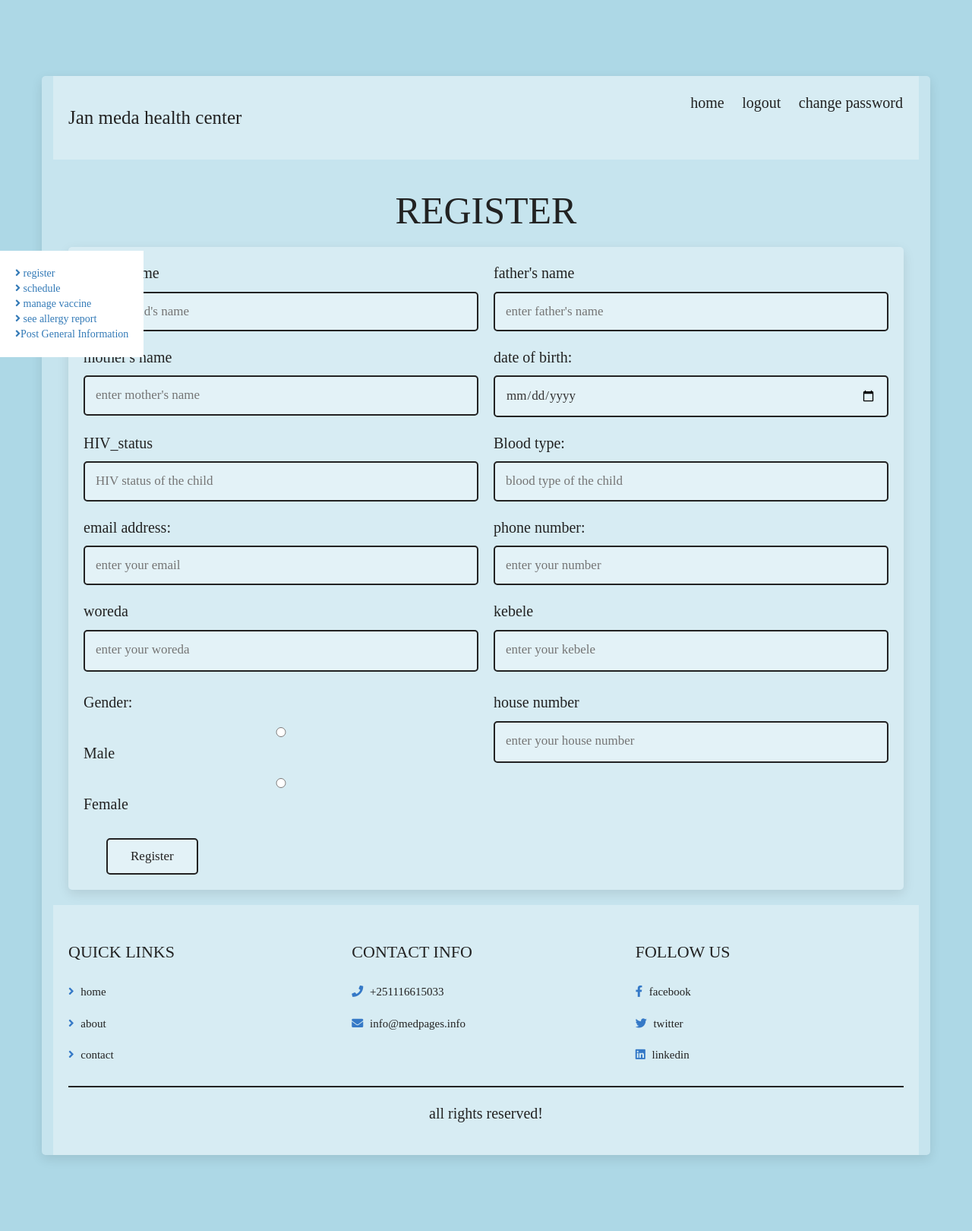
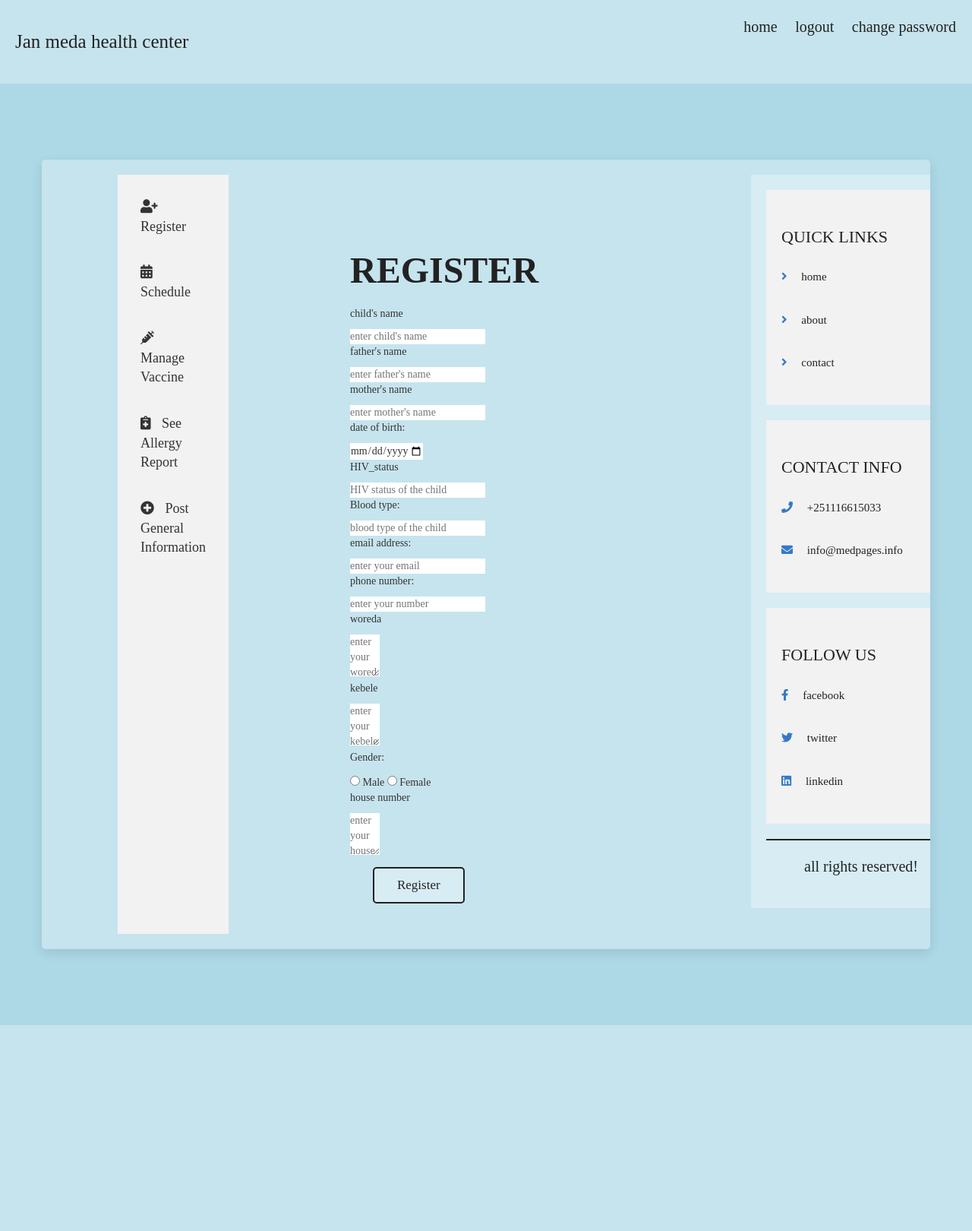
Before and after one commit to lensesorsa/lense, a PHP site: page /register.php in a window 1280 px wide. Shown: the whole page at 76% size. After the commit the page ends 1349 px from the top, so only its background shows below. Run offline with PHP 8.4, Linux system fonts and the light colour scheme.

Commit message:
changing style

```diff
--- a/NKnavigation.php
+++ b/NKnavigation.php
@@ -1,25 +1,5 @@
-<htlm>
-    <head>
-        <style>
-            .navigation {
-  position: fixed;
-  left: 0;
-  top: 50%;
-  transform: translateY(-50%);
-  background-color: white;
-  padding: 20px;
-  /* z-index: 1; */
-}
-        </style>
-    </head>
-
-<body>
-<div class="navigation">
-    <a href="register.php"> <i class="fas fa-angle-right"></i> register</a><br>
-    <a href="schedule.php"> <i class="fas fa-angle-right"></i> schedule</a><br>
-    <a href="manage_vaccine.php"> <i class="fas fa-angle-right"></i> manage vaccine</a><br>
-    <a href="seeallergyreport.php"> <i class="fas fa-angle-right"></i> see allergy report</a><br>
-    <a href="content.php"> <i class="fas fa-angle-right"></i>Post General Information</a><br>
-</div>
-</body>
-</htlm>
+<a href="register.php"><i class="fas fa-user-plus"></i> Register</a>
+            <a href="schedule.php"><i class="fas fa-calendar-alt"></i> Schedule</a>
+            <a href="vaccinemanagement.php"><i class="fas fa-syringe"></i> Manage Vaccine</a>
+            <a href="seeallergyreport.php"><i class="fas fa-notes-medical"></i> See Allergy Report</a>
+            <a href="content.php"><i class="fas fa-plus-circle"></i> Post General Information</a>
--- a/header.php
+++ b/header.php
@@ -3,7 +3,7 @@
    <a href="home.php" class="logo"> Jan meda health center</a>
 
    <nav class="navbar">
-      <a href="home.php">home</a>
+      <a href="#">home</a>
       <a href="logout.php">logout</a>
       <a href="changepassword.php">change password</a>
    </nav>
--- a/register.php
+++ b/register.php
@@ -174,10 +174,116 @@
 <head>
     <style>
         span.error {
-            /* color: #FF0000; */
-            color: #000;
+            color: #FF0000;
+        }
+        * {
+   box-sizing: border-box;
+   margin: 0;
+   padding: 0;
 }
 
+/* Global styles */
+body {
+   font-family: Arial, sans-serif;
+   font-size: 16px;
+   line-height: 1.5;
+   color: #333;
+}
+
+a {
+   color: #007bff;
+   text-decoration: none;
+}
+
+a:hover {
+   color: #0056b3;
+}
+
+.container {
+   max-width: 1000px;
+   margin: 0 auto;
+   padding: 20px;
+   margin-top: 10px;
+}
+
+.row {
+   display: flex;
+   flex-direction: row;
+   column-gap:10rem;
+}
+
+.col-3 {
+   width: 20%;
+   margin-right: 20px;
+}
+
+.col-9 {
+   width: 75%;
+}
+
+/* Navigation styles */
+.box {
+   background-color: #f2f2f2;
+   padding: 20px;
+   height: 100%;
+   position: sticky;
+   left: 0;
+   top: 0;
+   overflow-y: auto;
+}
+
+.box a {
+   display: block;
+   margin-bottom: 15px;
+   padding: 10px;
+   color: #333;
+   text-decoration: none;
+   font-size: 18px;
+   transition: background-color 0.2s ease-in-out;
+}
+
+.box a:hover {
+   background-color: #007bff;
+   color: #fff;
+}
+
+.box a i {
+   margin-right: 10px;
+}
+
+/* Content styles */
+.content {
+   max-width: 800px;
+   margin: 0 auto;
+   padding: 40px;
+}
+
+.content h1 {
+   font-size: 48px;
+   font-weight: bold;
+   margin-bottom: 20px;
+}
+
+.content p {
+   font-size: 20px;
+   line-height: 1.5;
+   margin-bottom: 20px;
+}
+
+.btn {
+   display: inline-block;
+   padding: 10px 20px;
+   background-color: #007bff;
+   color: #fff;
+   text-align: center;
+   font-size: 18px;
+   border-radius: 5px;
+   transition: background-color 0.2s ease-in-out;
+}
+
+.btn:hover {
+   background-color: #0056b3;
+}
 
     </style>
     <meta charset="UTF-8">
@@ -207,20 +313,21 @@
 </head>
 
 <body style="background-image:none; background-color:lightblue">
+<?php @include 'NKhome.php'; ?>
 
     <div class="container">
-
-        <?php @include 'NKhome.php'; ?>
+        <div class="row">
+            <div class="col-3">
+                <div class="box">
                     <?php @include 'NKnavigation.php'; ?>
-
-        <section class="contact">
-
+                </div>
+            </div>
+            <div class="col-9">
+                <div class="content">
+                    <section class="cntact"></section>
                         <h1 class="heading">register</h1>
-
                         <form action="" method="post">
-
                         <div class="flex">
-
                         <div class="inputBox">
                         <span>child's name</span>
                         <span class="error" style="color: red;"><?php echo $nameErr; ?></span>
@@ -295,22 +402,20 @@
 
             </div>
             <input type="submit" value="register" name="register" id="register" class="btn">
-
-
             <!-- Modal -->
             <div class="modal fade" id="myModal" role="dialog">
             <div class="modal-dialog">
-
             <!-- Modal content-->
             <div class="modal-content">
             <div class="modal-header">
             <button type="button" class="close" data-dismiss="modal">&times;</button>
             <h4 class="modal-title">Registration Successful</h4>
-      </div>
             <div class="modal-body">
             <p>Your registration has been successful.</p>
             <p>thank you.</p>
             <p>thank you.</p>
+        </div>
+
   </div>
   <div class="modal-footer">
     <button type="button" class="btn btn-default" data-dismiss="modal">Close</button>
@@ -320,6 +425,11 @@
 </div>
 </div>
         </form>
+
+                </div>
+            </div>
+
+        <section class="contact">
 
 
  <!-- <div class="box">
```
Also changed, not shown: index.php (+5 -5 lines), nurse.php (+3 -5 lines), nurseclerk.php (+76 -70 lines), nursenavigation.php (+3 -23 lines). Lines whose indentation alone changed are shown as unchanged.
